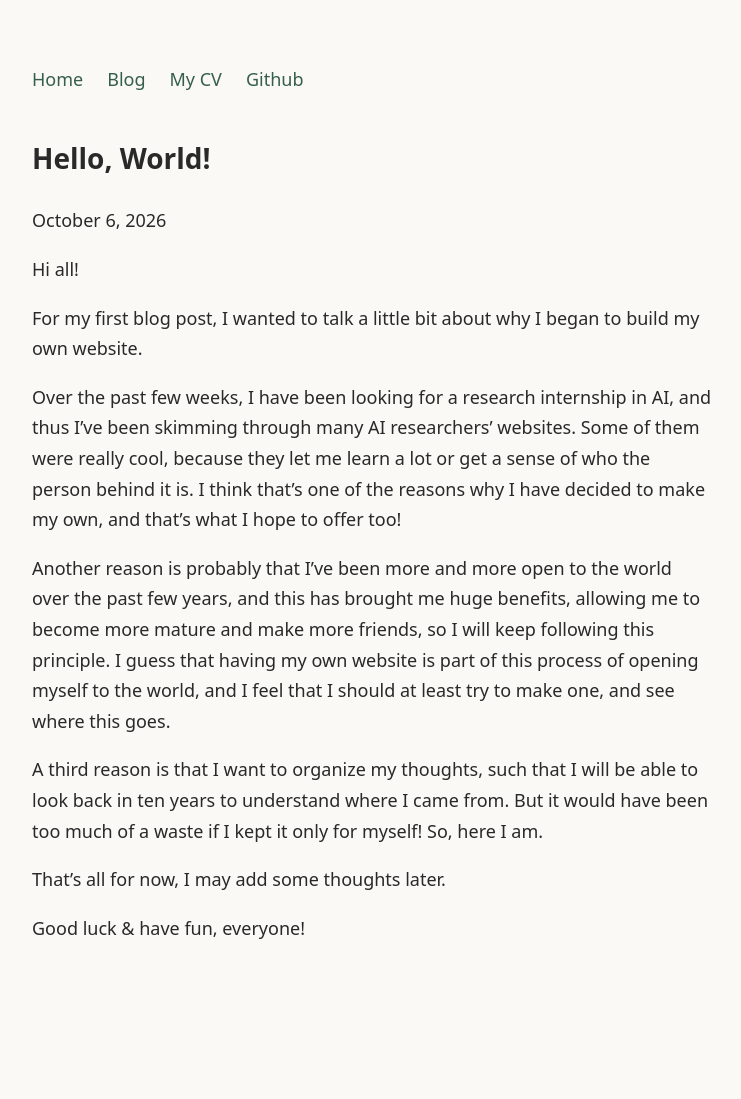
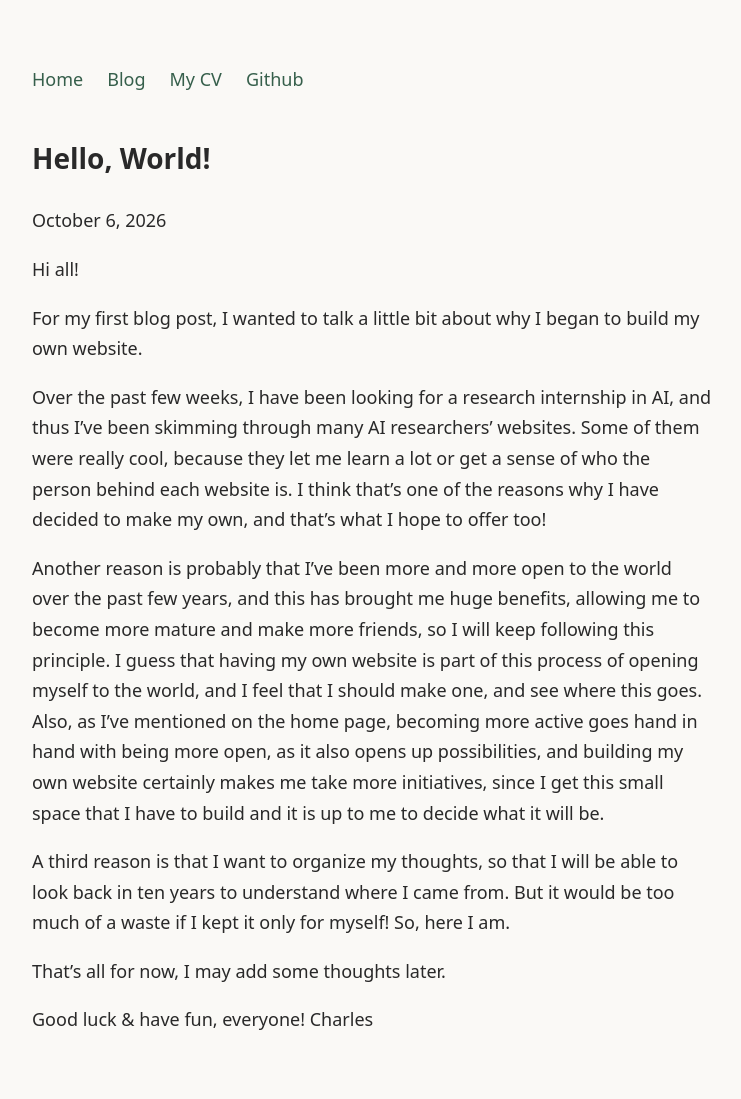
Before and after one commit to daicharlesyc/daicharlesyc.github.io, a Jekyll site: the page built from _posts/2026-10-06-first-note.md, in a window 1280 px wide. Shown: the whole page, without its empty margins (268-1009 px from the left). Built offline with Jekyll 4.4.1, drawn with Linux system fonts in a browser that asks for light colours; before the commit the page ends 1007 px from its top, so only the background shows below that.

Commit message:
petites modifs

```diff
--- a/_posts/2026-10-06-first-note.md
+++ b/_posts/2026-10-06-first-note.md
@@ -7,12 +7,13 @@ Hi all!
 
 For my first blog post, I wanted to talk a little bit about why I began to build my own website.
 
-Over the past few weeks, I have been looking for a research internship in AI, and thus I've been skimming through many AI researchers' websites. Some of them were really cool, because they let me learn a lot or get a sense of who the person behind it is. I think that's one of the reasons why I have decided to make my own, and that's what I hope to offer too!
+Over the past few weeks, I have been looking for a research internship in AI, and thus I've been skimming through many AI researchers' websites. Some of them were really cool, because they let me learn a lot or get a sense of who the person behind each website is. I think that's one of the reasons why I have decided to make my own, and that's what I hope to offer too!
 
-Another reason is probably that I've been more and more open to the world over the past few years, and this has brought me huge benefits, allowing me to become more mature and make more friends, so I will keep following this principle. I guess that having my own website is part of this process of opening myself to the world, and I feel that I should at least try to make one, and see where this goes.
+Another reason is probably that I've been more and more open to the world over the past few years, and this has brought me huge benefits, allowing me to become more mature and make more friends, so I will keep following this principle. I guess that having my own website is part of this process of opening myself to the world, and I feel that I should make one, and see where this goes. Also, as I've mentioned on the home page, becoming more active goes hand in hand with being more open, as it also opens up possibilities, and building my own website certainly makes me take more initiatives, since I get this small space that I have to build and it is up to me to decide what it will be.
 
-A third reason is that I want to organize my thoughts, such that I will be able to look back in ten years to understand where I came from. But it would have been too much of a waste if I kept it only for myself! So, here I am.
+A third reason is that I want to organize my thoughts, so that I will be able to look back in ten years to understand where I came from. But it would be too much of a waste if I kept it only for myself! So, here I am.
 
 That's all for now, I may add some thoughts later.
 
 Good luck & have fun, everyone!
+Charles
```
Also changed, not shown: _posts/2026-10-09-mental-models.md (+3 -0 lines), index.html (+4 -3 lines).
